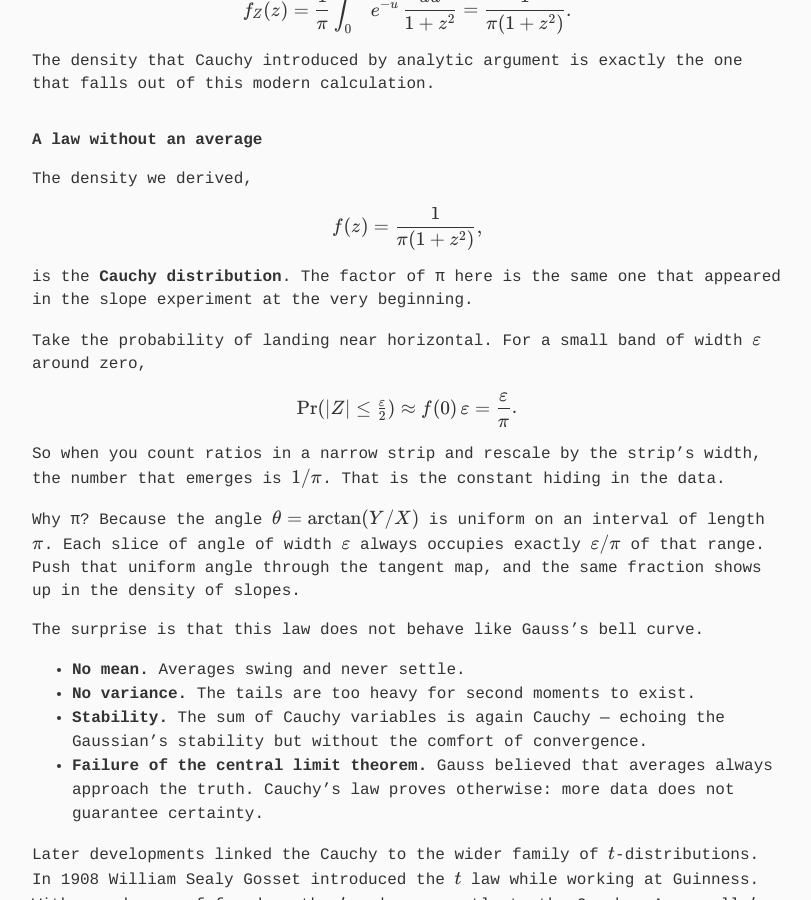
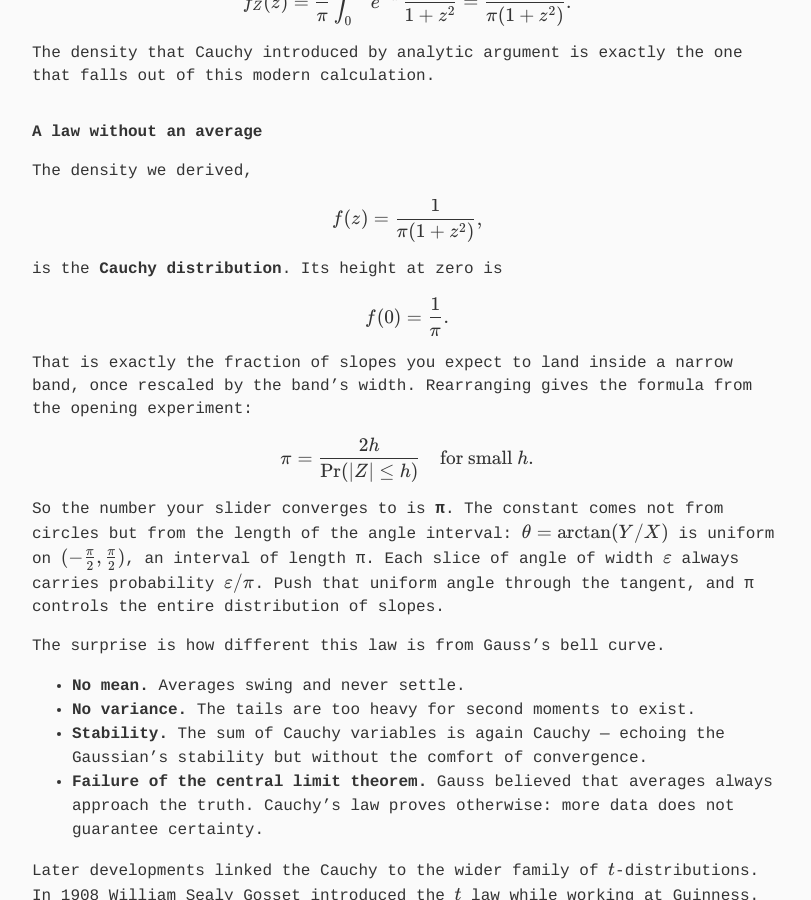
Before and after one commit to gcol33/blog, a Jekyll site: the page built from _posts/2025-09-20-gaussian-ratios.md, in a window 1280 px wide and 900 px high, scrolled down 4866 px. Shown: the whole window, without its empty margins (233-1044 px from the left). Built offline with Jekyll 4.4.1, drawn with Linux system fonts in a browser that asks for light colours; some web fonts are replaced.

Commit message:
ratio post

```diff
--- a/_posts/2025-09-20-gaussian-ratios.md
+++ b/_posts/2025-09-20-gaussian-ratios.md
@@ -5,7 +5,7 @@ date: 2025-09-20
 categories: probability statistics
 ---
 
-## Where more data doesn’t mean more certainty
+### Where more data doesn’t mean more certainty
 
 Take two random numbers, both drawn from the bell curve.
 Divide one by the other, and something strange happens.
@@ -295,19 +295,21 @@ $$
 f(z) = \frac{1}{\pi(1+z^2)},
 $$
 
-is the **Cauchy distribution**. The factor of π here is the same one that appeared in the slope experiment at the very beginning.
-
-Take the probability of landing near horizontal. For a small band of width $\varepsilon$ around zero,
+is the **Cauchy distribution**. Its height at zero is
 
 $$
-\Pr(|Z|\le \tfrac{\varepsilon}{2}) \approx f(0)\,\varepsilon = \frac{\varepsilon}{\pi}.
+f(0) = \frac{1}{\pi}.
 $$
 
-So when you count ratios in a narrow strip and rescale by the strip’s width, the number that emerges is $1/\pi$. That is the constant hiding in the data.
+That is exactly the fraction of slopes you expect to land inside a narrow band, once rescaled by the band’s width. Rearranging gives the formula from the opening experiment:
 
-Why π? Because the angle $\theta=\arctan(Y/X)$ is uniform on an interval of length $\pi$. Each slice of angle of width $\varepsilon$ always occupies exactly $\varepsilon/\pi$ of that range. Push that uniform angle through the tangent map, and the same fraction shows up in the density of slopes.
+$$
+\pi = \frac{2h}{\Pr(|Z|\le h)} \quad \text{for small } h.
+$$
 
-The surprise is that this law does not behave like Gauss’s bell curve.
+So the number your slider converges to is **π**. The constant comes not from circles but from the length of the angle interval: $\theta=\arctan(Y/X)$ is uniform on $(-\tfrac{\pi}{2},\tfrac{\pi}{2})$, an interval of length π. Each slice of angle of width $\varepsilon$ always carries probability $\varepsilon/\pi$. Push that uniform angle through the tangent, and π controls the entire distribution of slopes.
+
+The surprise is how different this law is from Gauss’s bell curve.
 
 - **No mean.** Averages swing and never settle.
 - **No variance.** The tails are too heavy for second moments to exist.
```
